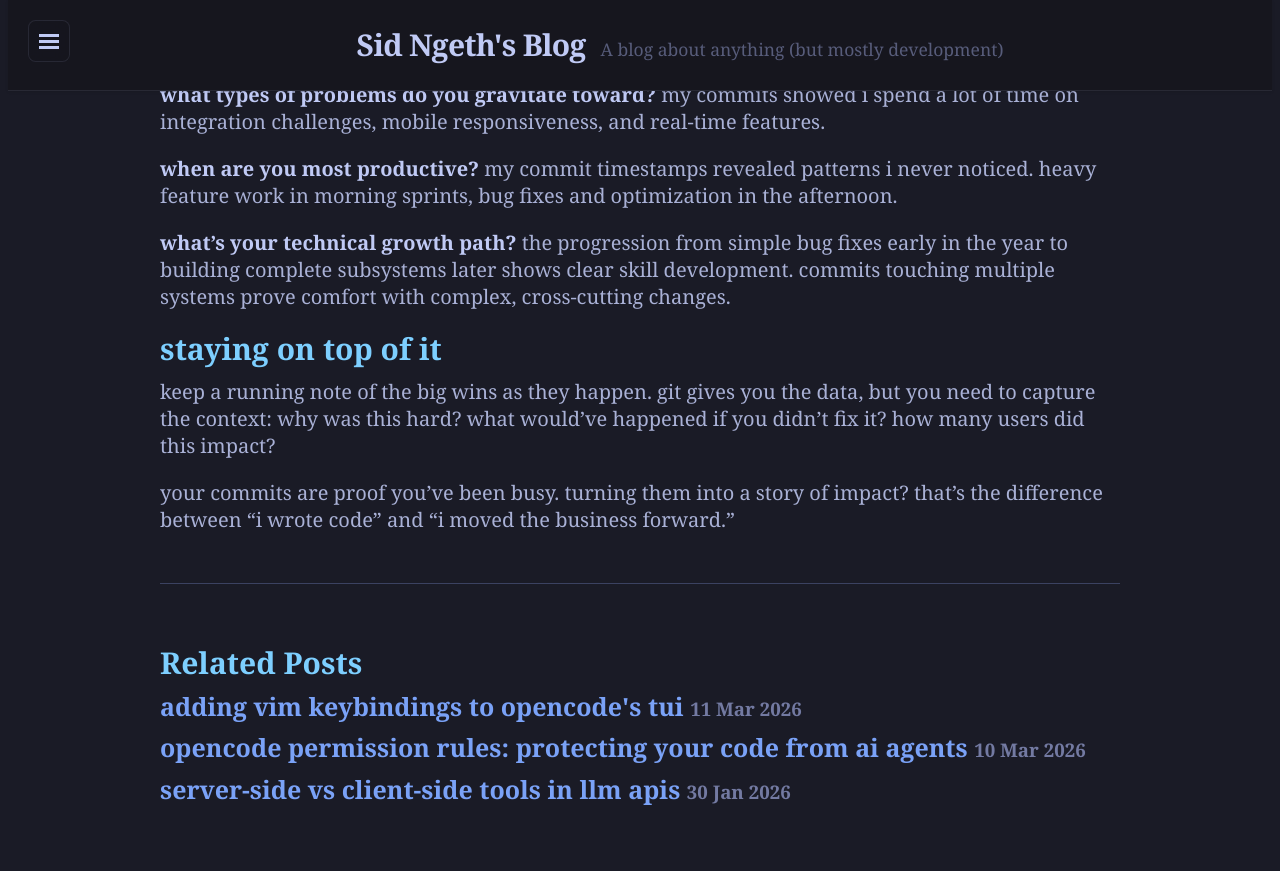
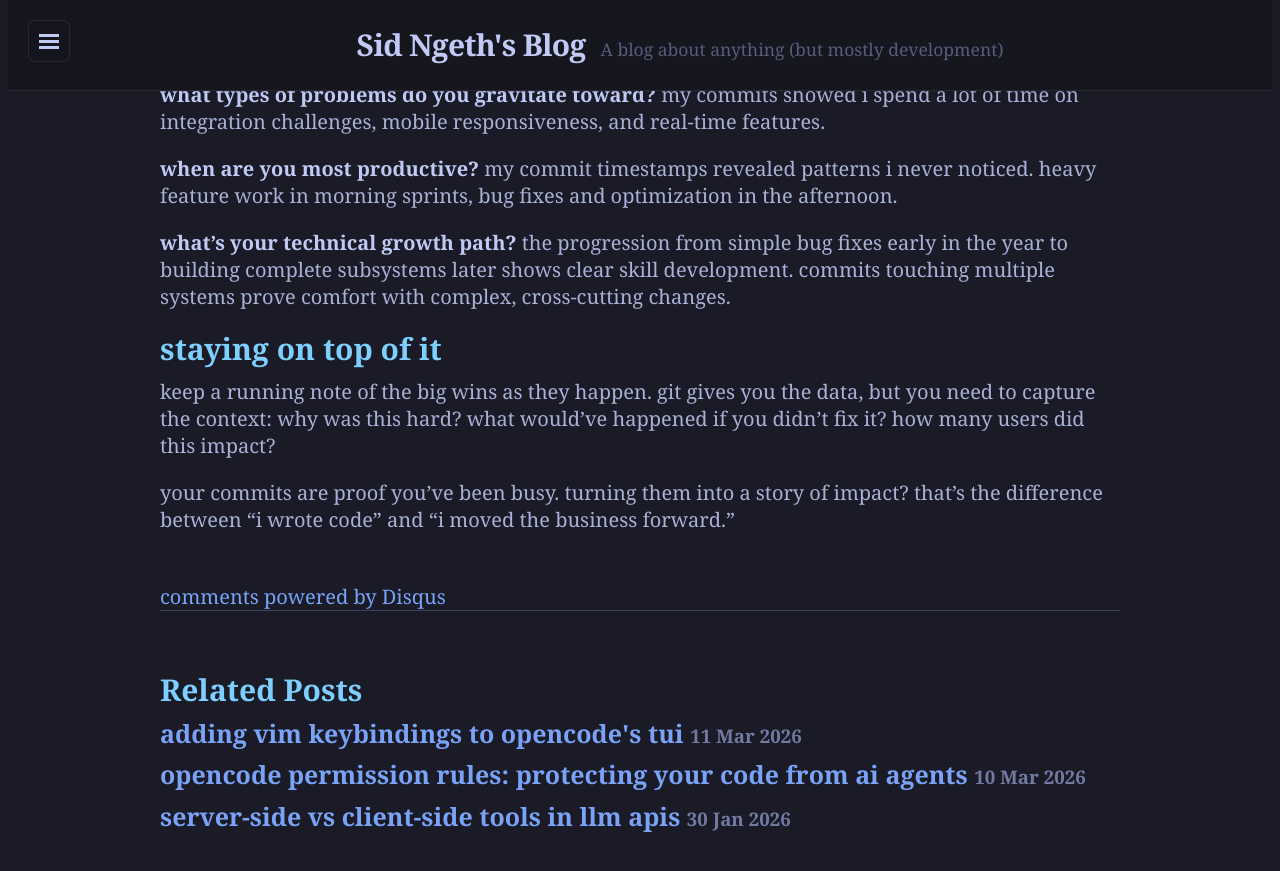
Before and after one commit to sngeth/sngeth.github.io, a Jekyll site: the page built from _posts/2025-09-22-tracking-your-wins-with-git.md, in a window 1280 px wide and 900 px high, scrolled down 5760 px. Shown: the top 871 px of the window. Built offline with Jekyll 4.4.1, drawn with Linux system fonts in a browser that asks for light colours; comment, search, counter and statistics services are not loaded; some of the changed lines change nothing that is shown.

Commit message:
Default Disqus comments to enabled on all posts

```diff
--- a/_layouts/post.html
+++ b/_layouts/post.html
@@ -8,7 +8,7 @@
   {{ content }}
 </div>
 
-{% if page.comments %}
+{% unless page.comments == false %}
 <div id="disqus_thread"></div>
     <script type="text/javascript">
         /* * * CONFIGURATION VARIABLES: EDIT BEFORE PASTING INTO YOUR WEBPAGE * * */
@@ -24,7 +24,7 @@
     </script>
     <noscript>Please enable JavaScript to view the <a href="http://disqus.com/?ref_noscript">comments powered by Disqus.</a></noscript>
     <a href="http://disqus.com" class="dsq-brlink">comments powered by <span class="logo-disqus">Disqus</span></a>
-{% endif %}
+{% endunless %}
 
 <div class="related">
   <h2>Related Posts</h2>
```
